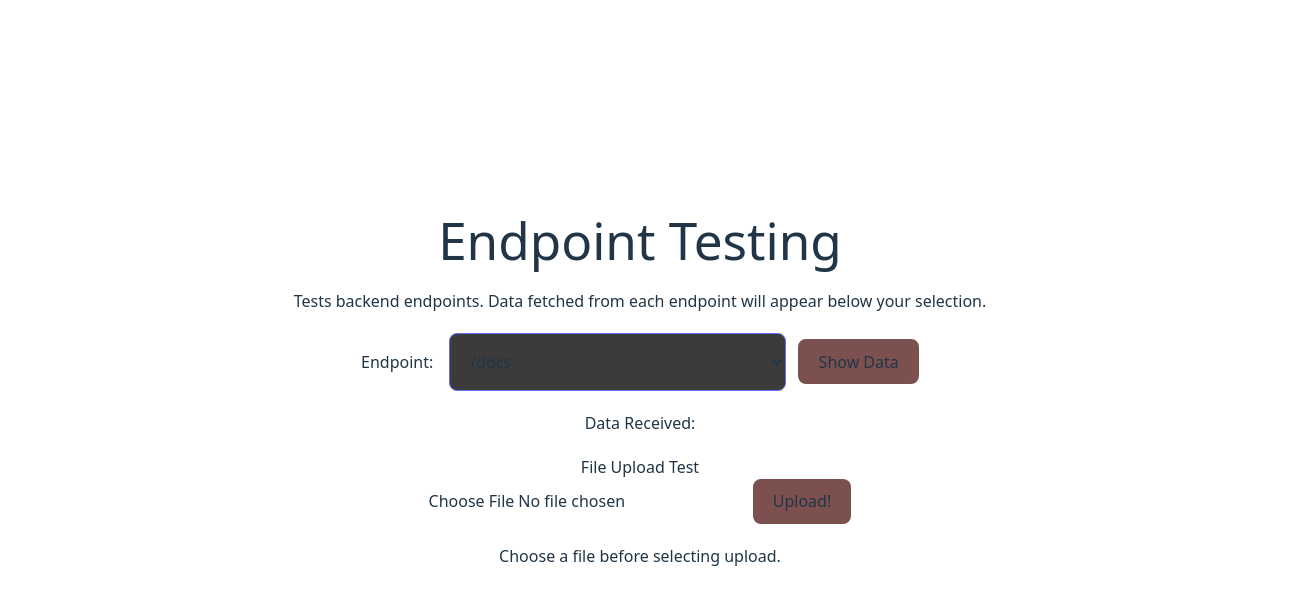
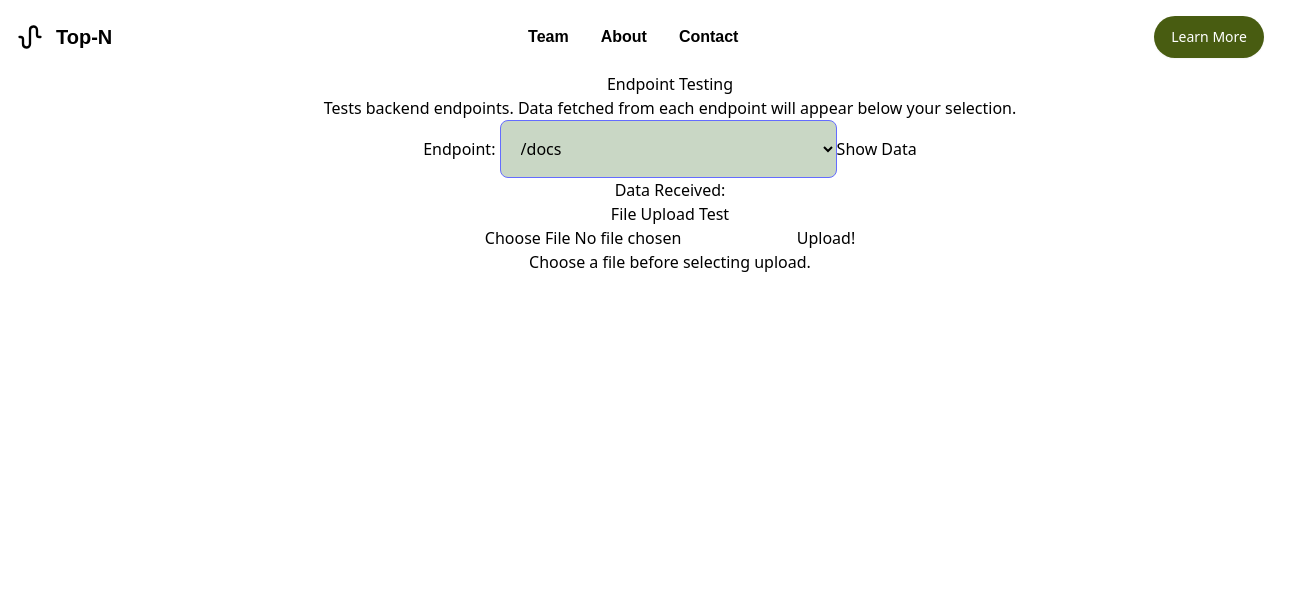
Before and after one commit to Music-Classification-Project/top-n-music-classification, a React (Vite) app in the folder frontend-vite/: page / in a window 1280 px wide. Shown: the top 604 px of the page, 1310 px wide, since content can reach past the window. Built offline with nearby package versions, Linux system fonts and the light colour scheme.

Commit message:
Added navbar component

```diff
--- a/frontend-vite/index.html
+++ b/frontend-vite/index.html
@@ -2,9 +2,9 @@
 <html lang="en">
   <head>
     <meta charset="UTF-8" />
-    <link rel="icon" type="image/svg+xml" href="/vite.svg" />
     <meta name="viewport" content="width=device-width, initial-scale=1.0" />
-    <title>frontend-vite</title>
+    <link rel="stylesheet" href="index.css">
+    <title>Top-N Music Classification</title>
   </head>
   <body>
     <div id="root"></div>
--- a/frontend-vite/src/App.css
+++ b/frontend-vite/src/App.css
@@ -6,6 +6,7 @@
   padding: 2rem;
   text-align: center;
 }
+
 
 .logo {
   height: 6em;
--- a/frontend-vite/src/components/endpoint-test/EndpointTest.jsx
+++ b/frontend-vite/src/components/endpoint-test/EndpointTest.jsx
@@ -1,12 +1,13 @@
 import React, { useState, useEffect } from 'react';
 import axios from 'axios';
+import Navbar from '../navbar/NavBar.jsx'
 
 /*
 Tests connection to backend endpoints.
 */
 
 
-// Tests endpoitns by fetching data and displaying databody.
+// Tests endpoints by fetching data and displaying databody.
 export default function EndpointTest() {
 
     return (
--- a/frontend-vite/src/components/navbar/NavBar.jsx
+++ b/frontend-vite/src/components/navbar/NavBar.jsx
@@ -1,13 +1,23 @@
 import React from "react";
+import soundWave from "../../assets/audio-wave.svg"
 
 const Navbar = () => {
     return (
-
-        <nav className="navbar">
-            <div className="navbar-left">
-                <a href="/" className="logo">
-                    ShopNow
+        <nav class="bg-neutral-secondary-soft fixed w-full top-0 start-0 ">
+            <div class="max-w-screen-xl flex flex-wrap items-center justify-between mx-auto p-4">
+                <a href="#" class="flex items-center space-x-3 rtl:space-x-reverse">
+                    <img class="h-7" src={soundWave} alt="audio wave"/>
+                    <span class="self-center text-xl text-heading font-semibold whitespace-nowrap font-display">Top-N</span>
                 </a>
+                <div class="text-heading font-semibold font-display">
+                <a class="p-4">Team</a>
+                <a class="p-4">About</a>
+                <a class="p-4">Contact</a>
+                </div>
+                <button
+                type="button"
+                class="text-white bg-darkestgreen box-border border border-transparent hover:bg-success-strong focus:ring-4 focus:success-subtle shadow-xs font-medium leading-5 rounded-full text-sm px-4 py-2.5 focus:outline-none">
+                Learn More</button>
             </div>
         </nav>
     );
--- a/frontend-vite/src/index.css
+++ b/frontend-vite/src/index.css
@@ -1,40 +1,9 @@
 @import "tailwindcss";
 
-:root {
-  font-family: system-ui, Avenir, Helvetica, Arial, sans-serif;
-  line-height: 1.5;
-  font-weight: 400;
-
-  color-scheme: light dark;
-  color: rgba(255, 255, 255, 0.87);
-  background-color: #242424;
-
-  font-synthesis: none;
-  text-rendering: optimizeLegibility;
-  -webkit-font-smoothing: antialiased;
-  -moz-osx-font-smoothing: grayscale;
-}
-
-a {
-  font-weight: 500;
-  color: #646cff;
-  text-decoration: inherit;
-}
-a:hover {
-  color: #535bf2;
-}
-
-body {
-  margin: 0;
-  display: flex;
-  place-items: center;
-  min-width: 320px;
-  min-height: 100vh;
-}
-
-h1 {
-  font-size: 3.2em;
-  line-height: 1.1;
+#root {
+    margin: 0 auto;
+    padding: 0;
+    text-align: center;
 }
 
 select {
@@ -42,54 +11,22 @@ select {
   padding: 1em;
   border-radius: 8px;
   border: 1px solid #646cff;
-  background-color: #3b3b3b;
+  background-color: #7c9e7269;
   color: inherit;
   font-family: inherit;
   cursor: pointer;
 }
 
-label {
-  font-size: 1em;
-  margin-right: 12px;
+html, body {
+  height: 100vh;
+  width: 100vw;
+  margin: 10px;
+  padding: 10px;
 }
 
-button {
-  border-radius: 8px;
-  margin-left: 12px;
-  border: 1px solid transparent;
-  padding: 0.6em 1.2em;
-  font-size: 1em;
-  font-weight: 500;
-  font-family: inherit;
-  background-color: #7d5050;
-  cursor: pointer;
-  transition: border-color 0.25s;
+@theme {
+  --font-display: "DM", sans-serif;
+  --color-darkestgreen: #485C11;
+  --color-midgreen: #8E9C78;
+  --color-lightgreen: #DFECC6;
 }
-div {
-  margin: 20px;
-}
-button:hover {
-  border-color: #646cff;
-}
-button:focus,
-button:focus-visible {
-  outline: 4px auto -webkit-focus-ring-color;
-}
-
-@media (prefers-color-scheme: light) {
-  :root {
-    color: #213547;
-    background-color: #ffffff;
-  }
-  a:hover {
-    color: #747bff;
-  }
-}
-.navbar {
-  display: flex;
-  justify-content: space-between;
-  align-items: center;
-  background-color: #333;
-  color: #fff;
-  padding: 1rem;
-}
--- a/frontend-vite/src/main.jsx
+++ b/frontend-vite/src/main.jsx
@@ -2,11 +2,11 @@ import { StrictMode } from 'react'
 import { createRoot } from 'react-dom/client'
 import Endpoint from './components/endpoint-test/EndpointTest.jsx'
 import './index.css'
-import Navbar from './components/navbar/NavBar.jsx'
 import App from './App.jsx'
-
+import Navbar from '././components/navbar/NavBar.jsx'
 createRoot(document.getElementById('root')).render(
   <StrictMode>
+    <Navbar />
     <Endpoint />
   </StrictMode>,
 )
```
Also changed, not shown: frontend-vite/src/assets/audio-wave.svg (added).
